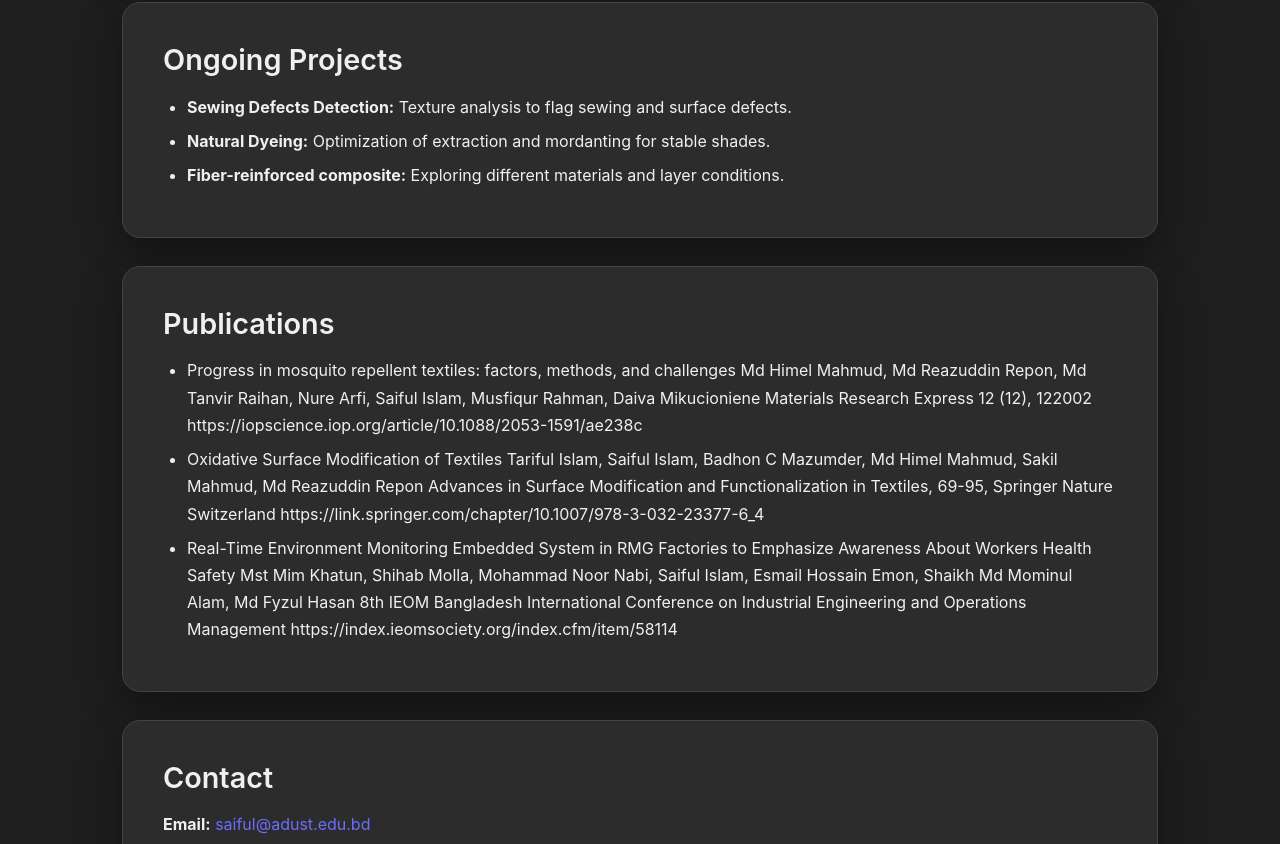
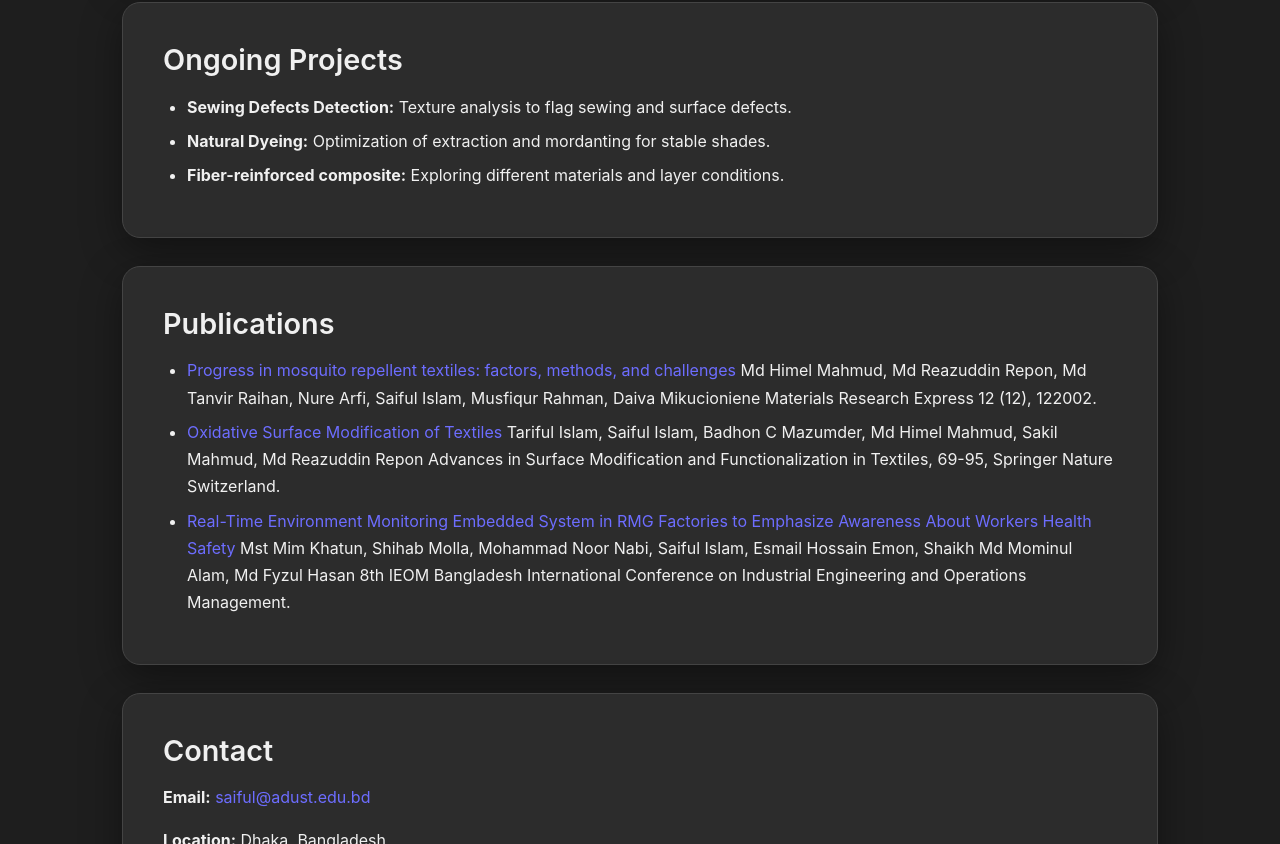
Before and after one commit to saifulbutex/CV, a plain HTML site: page index.html in a window 1280 px wide. Shown: the part 1811-2655 px from the top of the page. Drawn offline with Linux system fonts and the light colour scheme.

Commit message:
Fix links and punctuation in publications section
Updated links and improved punctuation in the publications section.

```diff
--- a/index.html
+++ b/index.html
@@ -329,7 +329,7 @@
     <nav class="top-jump-bar" aria-label="Sections">
       <ul class="top-jump-list" id="sectionList">
         <li><a href="#about" data-section="about">About</a></li>
-        <li><a href="#education" data-section="highlights">Highlights</a></li>
+        <li><a href="#education" data-section="highlights">Education</a></li>
         <li><a href="#research" data-section="research">Research Interests</a></li>
         <li><a href="#methods" data-section="methods">Skills</a></li>
         <li><a href="#teaching" data-section="teaching">Teaching</a></li>
@@ -347,7 +347,7 @@
 
       <section id="education" class="section-content">
         <h2>Education</h2>
-        <p>I am currently pursuing an M.Sc. in Textile Engineering (Apparel) at the Bangladesh University of Textiles (BUTEX), where my thesis research is ongoing. Prior to that, I completed my B.Sc. in Textile Engineering (Apparel) at BUTEX (43th Batch) with a CGPA of 3.84 out of 4.00</p>
+        <p>I am currently pursuing an M.Sc. in Textile Engineering (Apparel) at the Bangladesh University of Textiles (BUTEX), where my thesis research is ongoing. Prior to that, I completed my B.Sc. in Textile Engineering (Apparel) at BUTEX (43th Batch) with a CGPA of 3.84 out of 4.00.</p>
       </section>
 
       <section id="research" class="section-content">
@@ -392,18 +392,18 @@
       <section id="publications" class="section-content">
         <h2>Publications</h2>
         <ul>
-          <li>Progress in mosquito repellent textiles: factors, methods, and challenges
+          <li><a href="https://iopscience.iop.org/article/10.1088/2053-1591/ae238c">Progress in mosquito repellent textiles: factors, methods, and challenges</a>
               Md Himel Mahmud, Md Reazuddin Repon, Md Tanvir Raihan, Nure Arfi, Saiful Islam, Musfiqur Rahman, Daiva Mikucioniene
-              Materials Research Express 12 (12), 122002
-              https://iopscience.iop.org/article/10.1088/2053-1591/ae238c</li>
-          <li>Oxidative Surface Modification of Textiles
+              Materials Research Express 12 (12), 122002.
+              </li>
+          <li><a href="https://link.springer.com/chapter/10.1007/978-3-032-23377-6_4">Oxidative Surface Modification of Textiles</a>
               Tariful Islam, Saiful Islam, Badhon C Mazumder, Md Himel Mahmud, Sakil Mahmud, Md Reazuddin Repon
-              Advances in Surface Modification and Functionalization in Textiles, 69-95, Springer Nature Switzerland
-              https://link.springer.com/chapter/10.1007/978-3-032-23377-6_4</li>
-          <li>Real-Time Environment Monitoring Embedded System in RMG Factories to Emphasize Awareness About Workers Health Safety
+              Advances in Surface Modification and Functionalization in Textiles, 69-95, Springer Nature Switzerland.
+              </li>
+          <li><a href="https://index.ieomsociety.org/index.cfm/item/58114">Real-Time Environment Monitoring Embedded System in RMG Factories to Emphasize Awareness About Workers Health Safety</a>
               Mst Mim Khatun, Shihab Molla, Mohammad Noor Nabi, Saiful Islam, Esmail Hossain Emon, Shaikh Md Mominul Alam, Md Fyzul Hasan
-              8th IEOM Bangladesh International Conference on Industrial Engineering and Operations Management
-              https://index.ieomsociety.org/index.cfm/item/58114</li>
+              8th IEOM Bangladesh International Conference on Industrial Engineering and Operations Management.
+              </li>
         </ul>
       </section>
 
```
